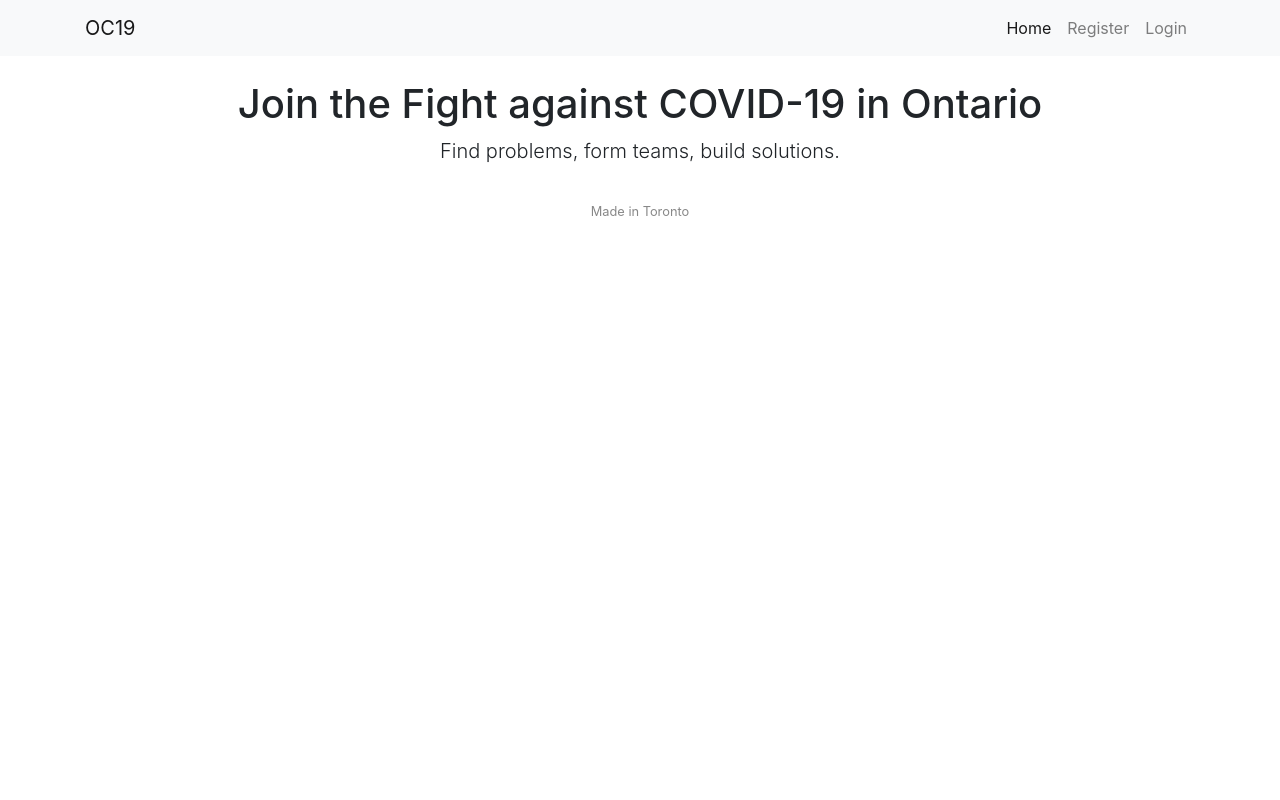
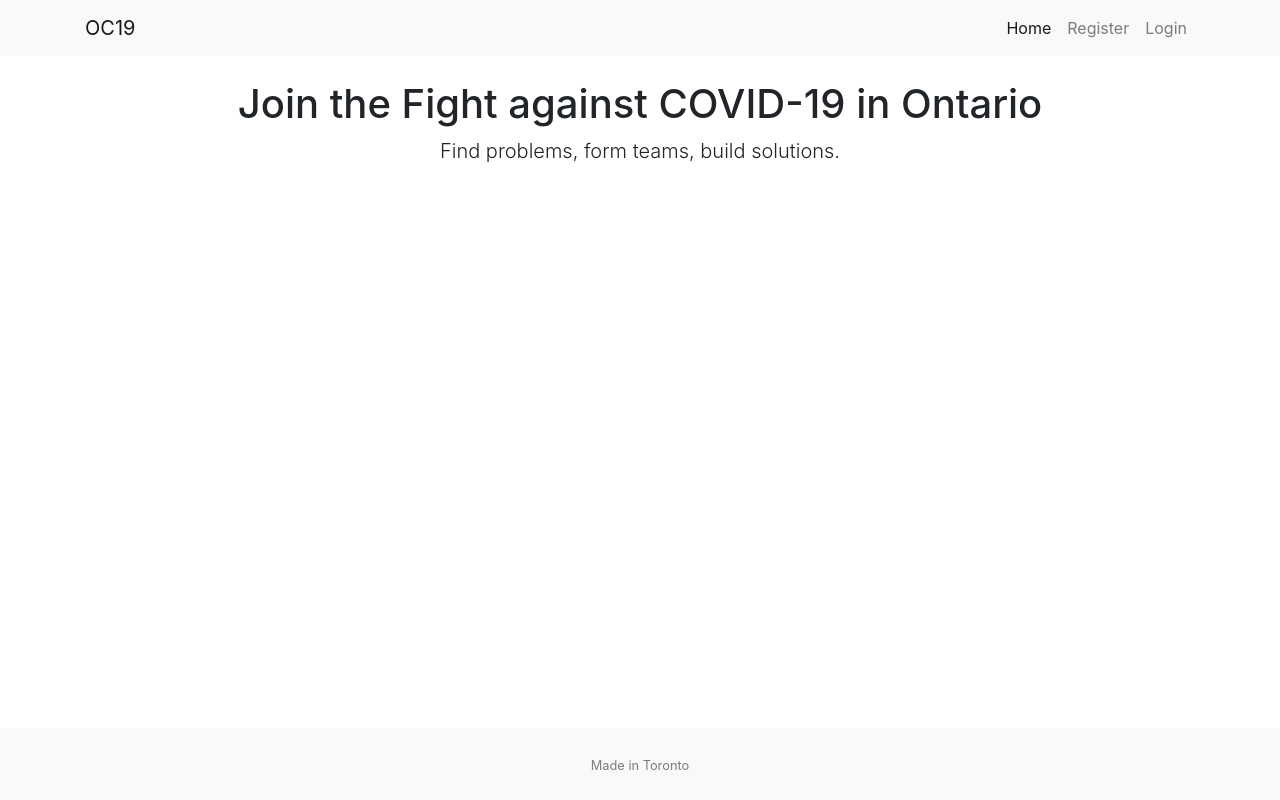
Before and after one commit to abrichr/OC19, a Flask app: page / in a window 1280 px wide. Run offline with Flask 2, Linux system fonts and the light colour scheme; data that the repository does not hold is empty; some libraries are stand-ins or nearby versions.

Commit message:
Sticky footer

```diff
--- a/app/templates/layout.html
+++ b/app/templates/layout.html
@@ -86,11 +86,20 @@
   margin-bottom: 0;
 }
 
-#footer {
-  text-align: center;
-  font-size: 80%;
-  margin-top: 20px;
-  color: #888;
+/* Sticky Footer https://startbootstrap.com/snippets/sticky-footer-flexbox/ */
+
+html,
+body {
+  height: 100%;
+}
+
+#page-content {
+  flex: 1 0 auto;
+}
+
+#sticky-footer {
+  margin-top: 30px;
+  flex-shrink: none;
 }
 
 </style>
@@ -101,7 +110,9 @@
 {% endblock %}
 
 
-<body>
+<body class="d-flex flex-column">
+
+  <div id="page-content">
 
     <!-- Navigation -->
     <nav class="navbar navbar-expand-lg navbar-light bg-light static-top">
@@ -161,9 +172,13 @@
     {% block content %}
     {% endblock %}
 
-  <div id="footer">
-    <p>Made in Toronto</p>
   </div>
+
+  <footer id="sticky-footer" class="py-4 bg-light text-black-50">
+    <div class="container text-center">
+      <small>Made in Toronto</small>
+    </div>
+  </footer>
 
 </body>
 
```
Lines whose indentation alone changed are shown as unchanged.
